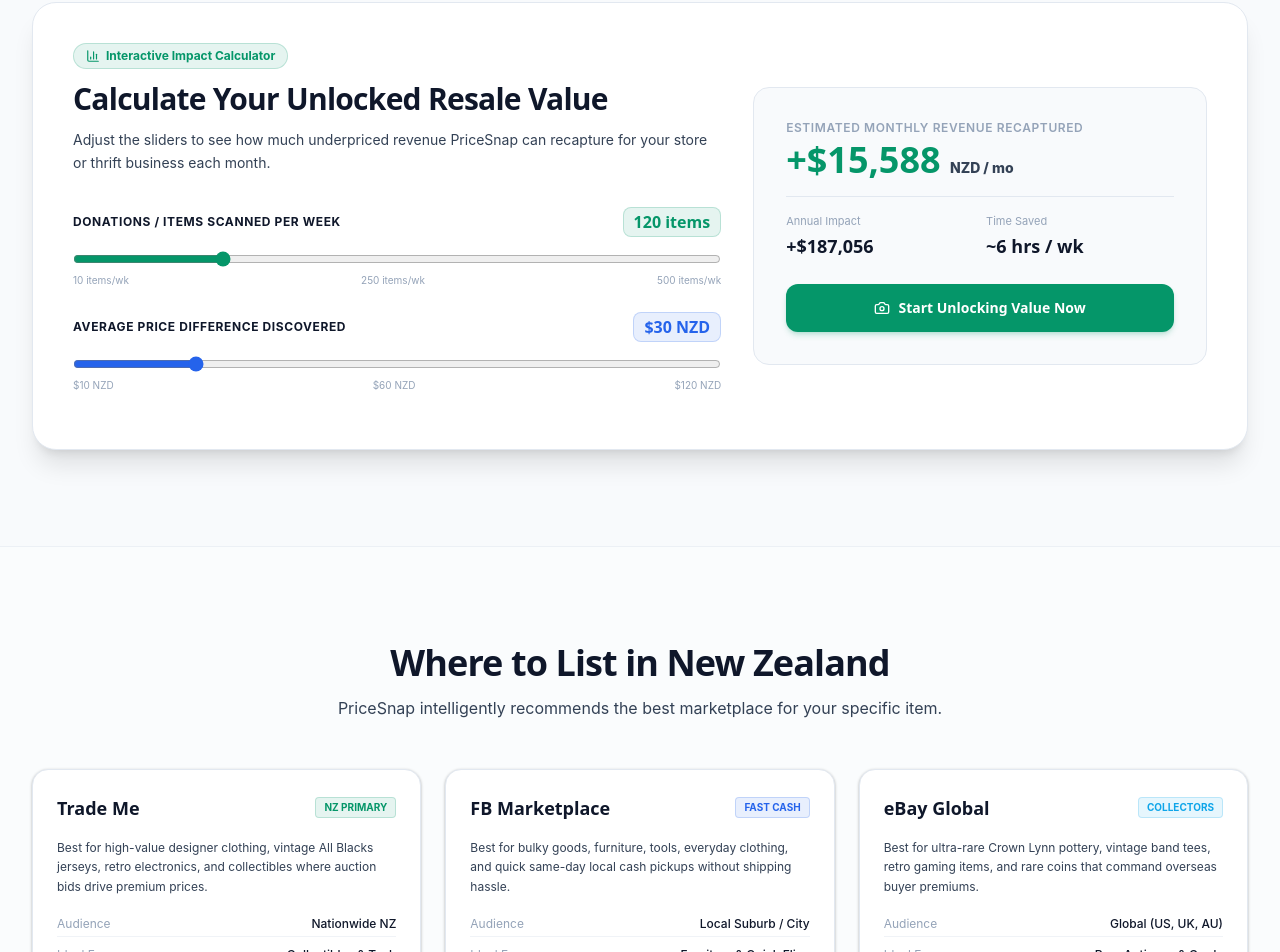
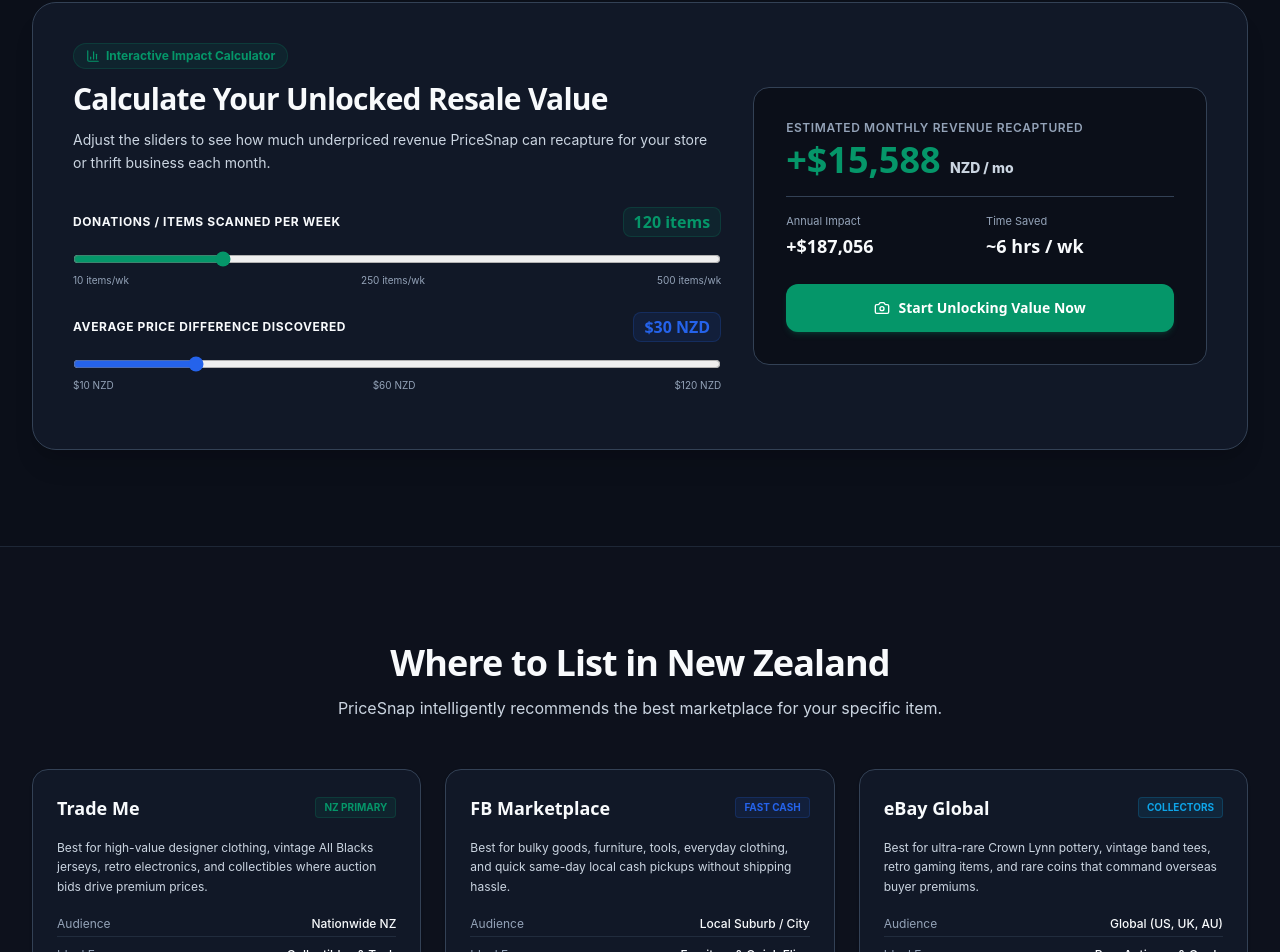
Before and after one commit to lukeponga-dev/pricesnap, a React (Vite) app: page / in a window 1280 px wide. Shown: the part 2597-3549 px from the top of the page. Built offline with nearby package versions, Linux system fonts and the light colour scheme.

Commit message:
feat: add light and dark mode support
Implement system-wide theme toggling with CSS variables and Tailwind configuration updates. Added state management to handle theme switching and persistence.

```diff
--- a/src/App.tsx
+++ b/src/App.tsx
@@ -57,8 +57,8 @@
   }
 
   return (
-    <div className="w-full min-h-screen bg-slate-900/5 sm:bg-slate-100 flex items-center justify-center">
-      <div className="w-full max-w-md mx-auto h-[100dvh] bg-navy-950 flex flex-col relative overflow-hidden font-body text-ink transition-colors selection:bg-snap/20 sm:h-screen sm:border-x border-surface/50 sm:shadow-2xl">
+    <div className="w-full min-h-screen bg-slate-200/60 dark:bg-slate-950/90 flex items-center justify-center transition-colors duration-200">
+      <div className="w-full max-w-md mx-auto h-[100dvh] bg-navy-950 flex flex-col relative overflow-hidden font-body text-ink transition-colors duration-200 selection:bg-snap/20 sm:h-screen sm:border-x border-surface sm:shadow-2xl">
         <Header />
 
         <div className="flex-1 relative overflow-hidden">
--- a/src/components/Layout.tsx
+++ b/src/components/Layout.tsx
@@ -6,7 +6,7 @@
 import { useOnlineStatus } from '../hooks/useOnlineStatus';
 
 export function Header() {
-  const { screen, setScreen } = useAppState();
+  const { screen, setScreen, resolvedTheme, theme, setTheme } = useAppState();
   const isOnline = useOnlineStatus();
 
   const steps = [
@@ -18,13 +18,17 @@
   const currentStepIndex = steps.findIndex(s => s.id === screen);
   const showSteps = currentStepIndex >= 0;
 
+  const toggleTheme = () => {
+    setTheme(resolvedTheme === 'dark' ? 'light' : 'dark');
+  };
+
   return (
     <header className="fixed top-0 inset-x-0 z-50 h-16 px-4 flex items-center justify-between bg-navy-950/80 backdrop-blur-md border-b border-surface transition-colors">
       <div className="flex-1 flex items-center gap-1">
         {(screen === 'result') && (
           <button
             onClick={() => setScreen('scanner')}
-            className="p-2 -ml-2 rounded-full hover:bg-surface transition-colors text-ink-dim hover:text-ink"
+            className="p-2 -ml-2 rounded-full hover:bg-surface transition-colors text-ink-dim hover:text-ink cursor-pointer"
             aria-label="Go back"
           >
             <ArrowLeft className="w-5 h-5" />
@@ -33,7 +37,7 @@
         {(screen === 'home' || screen === 'scanner' || screen === 'history' || screen === 'settings') && (
           <button
             onClick={() => setScreen('landing')}
-            className="flex items-center gap-2 hover:opacity-85 transition-opacity text-left group"
+            className="flex items-center gap-2 hover:opacity-85 transition-opacity text-left group cursor-pointer"
             title="Return to Landing Page"
           >
             <Logo className="w-8 h-8 group-hover:scale-105 transition-transform" />
@@ -50,7 +54,7 @@
                 <div className={cn(
                   "w-8 h-8 rounded-full flex items-center justify-center transition-colors duration-300",
                   currentStepIndex === idx
-                    ? "bg-snap text-navy-950"
+                    ? "bg-snap text-white"
                     : currentStepIndex > idx
                       ? "bg-snap/20 text-snap"
                       : "bg-surface text-ink-faint"
@@ -79,6 +83,19 @@
       </div>
 
       <div className="flex-1 flex items-center justify-end gap-2">
+        <button
+          onClick={toggleTheme}
+          className="p-1.5 rounded-lg bg-navy-900 border border-surface text-ink-dim hover:text-ink hover:border-snap/40 transition-all cursor-pointer"
+          title={`Switch to ${resolvedTheme === 'dark' ? 'Light' : 'Dark'} mode`}
+          aria-label="Toggle theme"
+        >
+          {resolvedTheme === 'dark' ? (
+            <Sun className="w-3.5 h-3.5 text-amber-400" />
+          ) : (
+            <Moon className="w-3.5 h-3.5 text-slate-700" />
+          )}
+        </button>
+
         {isOnline ? (
           <span className="inline-flex items-center gap-1 px-2 py-0.5 text-[10px] font-semibold text-snap bg-snap/10 rounded-full border border-snap/20">
             <span className="h-1.5 w-1.5 rounded-full bg-snap animate-pulse" />
--- a/src/index.css
+++ b/src/index.css
@@ -2,25 +2,47 @@
 @config "../tailwind.config.ts";
 @import url("https://fonts.googleapis.com/css2?family=Space+Grotesk:wght@400;500;600;700&family=Inter:wght@400;500;600&display=swap");
 
+:root {
+  --color-bg-950: 248 250 252;     /* Slate 50 - Light Canvas Background */
+  --color-bg-900: 255 255 255;     /* White - Light Card Background */
+  --color-bg-800: 241 245 249;     /* Slate 100 - Light Hover / Sub-layer */
+  --color-bg-750: 226 232 240;     /* Slate 200 - Light Active Pill */
+  --color-surface: 226 232 240;    /* Slate 200 - Light Border */
+  --color-ink: 15 23 42;          /* Slate 900 - Dark Primary Text */
+  --color-ink-dim: 71 85 105;      /* Slate 600 - Dim Secondary Text */
+  --color-ink-faint: 148 163 184;  /* Slate 400 - Faint Tertiary Text */
+}
+
+.dark {
+  --color-bg-950: 11 15 25;        /* Midnight Navy - Dark Canvas Background */
+  --color-bg-900: 17 24 39;        /* Slate 900 - Dark Card Background */
+  --color-bg-800: 30 41 59;        /* Slate 800 - Dark Hover / Sub-layer */
+  --color-bg-750: 51 65 85;        /* Slate 700 - Dark Active Pill */
+  --color-surface: 51 65 85;       /* Slate 700 - Dark Border */
+  --color-ink: 248 250 252;       /* Slate 50 - Crisp White / Light Text */
+  --color-ink-dim: 203 213 225;    /* Slate 300 - Muted Light Text */
+  --color-ink-faint: 148 163 184;  /* Slate 400 - Faint Meta Text */
+}
+
 @layer base {
   html {
-    @apply bg-navy-950 text-ink antialiased font-body text-base;
+    @apply bg-navy-950 text-ink antialiased font-body text-base transition-colors duration-200;
     scroll-behavior: smooth;
   }
 
-  body { @apply min-h-screen; }
+  body { @apply min-h-screen transition-colors duration-200; }
 
   h1 { @apply text-3xl font-display font-semibold text-ink tracking-tight; }
   h2 { @apply text-2xl font-display font-semibold text-ink tracking-tight; }
   h3 { @apply text-xl font-display font-medium text-ink; }
   p  { @apply text-base leading-relaxed text-ink/80; }
 
-  ::selection { background: rgba(16, 185, 129, 0.2); color: #0F172A; }
+  ::selection { background: rgba(16, 185, 129, 0.2); color: inherit; }
 
   ::-webkit-scrollbar { width: 6px; }
-  ::-webkit-scrollbar-track { background: #F8FAFC; }
-  ::-webkit-scrollbar-thumb { background: #E2E8F0; border-radius: 3px; }
-  ::-webkit-scrollbar-thumb:hover { background: #CBD5E1; }
+  ::-webkit-scrollbar-track { background: rgb(var(--color-bg-950)); }
+  ::-webkit-scrollbar-thumb { background: rgb(var(--color-surface)); border-radius: 3px; }
+  ::-webkit-scrollbar-thumb:hover { background: rgb(var(--color-ink-faint)); }
 }
 
 @layer components {
@@ -29,27 +51,27 @@
     @apply inline-flex items-center justify-center gap-2
            bg-snap text-white rounded-btn px-6 py-3
            font-display font-semibold text-base
-           transition-transform duration-100 active:scale-95
-           hover:bg-snap-light cursor-pointer shadow-sm;
+           transition-all duration-100 active:scale-95
+           hover:bg-snap-dark cursor-pointer shadow-sm;
   }
   .pw-btn-outline {
     @apply inline-flex items-center justify-center gap-2
            bg-transparent text-ink border border-surface rounded-btn
            px-6 py-3 font-display font-medium text-base
-           transition-transform duration-100 active:scale-95
-           hover:bg-navy-900 cursor-pointer;
+           transition-all duration-100 active:scale-95
+           hover:bg-navy-800 cursor-pointer;
   }
   .pw-btn-soft {
     @apply inline-flex items-center justify-center gap-2
            bg-snap/10 text-snap border border-snap/20 rounded-btn
            px-6 py-3 font-display font-medium text-base
-           transition-transform duration-100 active:scale-95
-           hover:bg-snap/15 cursor-pointer;
+           transition-all duration-100 active:scale-95
+           hover:bg-snap/20 cursor-pointer;
   }
 
   /* Cards */
-  .pw-card { @apply bg-white rounded-card p-5 shadow-card border border-surface; }
-  .pw-card-sm { @apply bg-white rounded-lg p-3 shadow-card border border-surface; }
+  .pw-card { @apply bg-navy-900 text-ink rounded-card p-5 shadow-sm border border-surface transition-colors duration-200; }
+  .pw-card-sm { @apply bg-navy-900 text-ink rounded-lg p-3 shadow-sm border border-surface transition-colors duration-200; }
 
   /* Tags */
   .pw-tag {
@@ -67,23 +89,23 @@
 
   /* Inputs */
   .pw-input {
-    @apply w-full rounded-btn border border-surface bg-white/40
+    @apply w-full rounded-btn border border-surface bg-navy-900/60
            px-4 py-3 text-base text-ink placeholder:text-ink-faint
            font-body focus:border-snap focus:outline-none focus:ring-1
-           focus:ring-snap/30 transition-colors;
+           focus:ring-snap/30 transition-colors duration-200;
   }
 
   /* Bottom Nav */
   .pw-bottom-nav {
-    @apply fixed bottom-0 left-0 right-0 bg-white/90 backdrop-blur-md
-           border-t border-surface flex justify-around py-2 z-40;
+    @apply fixed bottom-0 left-0 right-0 bg-navy-950/90 backdrop-blur-md
+           border-t border-surface flex justify-around py-2 z-40 transition-colors duration-200;
   }
   .pw-nav-link {
     @apply flex flex-col items-center gap-0.5 px-4 py-1
-           text-xs font-medium text-ink-faint transition-colors
+           text-xs font-medium text-ink-faint transition-colors duration-200
            hover:text-snap;
   }
-  .pw-nav-link-active { @apply text-snap; }
+  .pw-nav-link-active { @apply text-snap font-semibold; }
 
   /* Scan line */
   .pw-scan-line {
@@ -105,7 +127,7 @@
 
   /* Text helpers */
   .pw-text-heading { @apply font-display font-semibold text-ink tracking-tight; }
-  .pw-text-body { @apply text-ink/70 leading-relaxed; }
+  .pw-text-body { @apply text-ink/80 leading-relaxed; }
   .pw-text-meta { @apply text-xs text-ink-faint font-mono; }
 
   /* Gradient */
--- a/src/screens/SettingsScreen.tsx
+++ b/src/screens/SettingsScreen.tsx
@@ -1,12 +1,97 @@
 import { useAppState } from '../store';
-import { Smartphone, Shield, FileText, ExternalLink, Home } from 'lucide-react';
+import { Smartphone, Shield, FileText, ExternalLink, Home, Sun, Moon, Laptop, Palette, Check } from 'lucide-react';
 import { PWAInstallButton } from '../components/PWAInstallButton';
+import { ThemeMode } from '../types';
 
 export default function SettingsScreen() {
-  const { setScreen } = useAppState();
+  const { setScreen, theme, resolvedTheme, setTheme } = useAppState();
+
+  const themeOptions: { id: ThemeMode; label: string; icon: typeof Sun; desc: string }[] = [
+    {
+      id: 'light',
+      label: 'Light',
+      icon: Sun,
+      desc: 'High contrast daylight palette'
+    },
+    {
+      id: 'dark',
+      label: 'Dark',
+      icon: Moon,
+      desc: 'Deep midnight navy palette'
+    },
+    {
+      id: 'system',
+      label: 'System',
+      icon: Laptop,
+      desc: 'Syncs with device preference'
+    }
+  ];
 
   return (
     <div className="w-full h-full flex flex-col pt-20 pb-28 px-4 overflow-y-auto bg-navy-950 space-y-4">
+
+      {/* Theme & Appearance Controller Card */}
+      <div className="pw-card flex flex-col">
+        <div className="flex items-start justify-between gap-3 mb-3.5">
+          <div className="flex items-start gap-3">
+            <div className="p-2 bg-snap/10 text-snap rounded-lg border border-snap/25">
+              <Palette className="w-5 h-5" />
+            </div>
+            <div>
+              <div className="flex items-center gap-2">
+                <h3 className="font-display font-semibold text-ink text-sm">Theme & Appearance</h3>
+                <span className="text-[10px] font-mono font-semibold px-2 py-0.5 rounded-full bg-navy-800 text-ink-dim border border-surface">
+                  {resolvedTheme === 'dark' ? 'Dark Active' : 'Light Active'}
+                </span>
+              </div>
+              <p className="text-xs text-ink-dim mt-0.5">Customise the visual palette for day or night scanning.</p>
+            </div>
+          </div>
+        </div>
+
+        {/* 3-Way Segmented Theme Selector */}
+        <div className="grid grid-cols-3 gap-2 p-1 bg-navy-800 rounded-xl border border-surface mb-3">
+          {themeOptions.map((opt) => {
+            const Icon = opt.icon;
+            const isSelected = theme === opt.id;
+            return (
+              <button
+                key={opt.id}
+                onClick={() => setTheme(opt.id)}
+                className={`py-2 px-2 rounded-lg flex flex-col sm:flex-row items-center justify-center gap-1.5 transition-all text-xs font-semibold cursor-pointer ${
+                  isSelected
+                    ? 'bg-navy-900 text-snap shadow-sm border border-snap/30'
+                    : 'text-ink-dim hover:text-ink hover:bg-navy-900/50'
+                }`}
+                aria-pressed={isSelected}
+              >
+                <Icon className={`w-4 h-4 ${isSelected ? 'text-snap' : 'text-ink-faint'}`} />
+                <span>{opt.label}</span>
+                {isSelected && <Check className="w-3 h-3 text-snap hidden sm:inline" />}
+              </button>
+            );
+          })}
+        </div>
+
+        {/* Theme Palette Swatch Visualizer */}
+        <div className="pt-3 border-t border-surface flex items-center justify-between">
+          <span className="text-[11px] text-ink-faint">Palette Swatches:</span>
+          <div className="flex items-center gap-1.5">
+            <div className="flex items-center gap-1 px-2 py-0.5 rounded-md bg-navy-950 border border-surface text-[10px] text-ink-dim" title="Canvas background">
+              <span className="w-2.5 h-2.5 rounded-full bg-navy-950 border border-surface" />
+              <span>Canvas</span>
+            </div>
+            <div className="flex items-center gap-1 px-2 py-0.5 rounded-md bg-navy-900 border border-surface text-[10px] text-ink-dim" title="Card background">
+              <span className="w-2.5 h-2.5 rounded-full bg-navy-900 border border-surface" />
+              <span>Cards</span>
+            </div>
+            <div className="flex items-center gap-1 px-2 py-0.5 rounded-md bg-snap/10 border border-snap/20 text-[10px] text-snap" title="Accent emerald">
+              <span className="w-2.5 h-2.5 rounded-full bg-snap" />
+              <span>Accent</span>
+            </div>
+          </div>
+        </div>
+      </div>
 
       {/* Welcome Landing Page Card */}
       <div className="pw-card flex flex-col">
@@ -22,7 +107,7 @@
           </div>
           <button
             onClick={() => setScreen('landing')}
-            className="px-3.5 py-1.5 text-xs font-semibold rounded-full bg-navy-900 hover:bg-navy-800 text-ink border border-surface flex items-center gap-1.5 transition-all shrink-0"
+            className="px-3.5 py-1.5 text-xs font-semibold rounded-full bg-navy-900 hover:bg-navy-800 text-ink border border-surface flex items-center gap-1.5 transition-all shrink-0 cursor-pointer"
           >
             <Home className="w-3.5 h-3.5 text-snap" />
             <span>Landing</span>
@@ -63,7 +148,7 @@
           </div>
           <button
             onClick={() => setScreen('privacy')}
-            className="px-3.5 py-1.5 text-xs font-semibold rounded-full bg-navy-900 hover:bg-navy-800 text-ink border border-surface flex items-center gap-1.5 transition-all shrink-0"
+            className="px-3.5 py-1.5 text-xs font-semibold rounded-full bg-navy-900 hover:bg-navy-800 text-ink border border-surface flex items-center gap-1.5 transition-all shrink-0 cursor-pointer"
           >
             <FileText className="w-3.5 h-3.5 text-snap" />
             <span>Privacy</span>
@@ -78,7 +163,7 @@
         <p className="text-xs text-ink-dim mb-3 leading-relaxed">
           PriceSnap is an AI-powered price scanner built for op shop staff and individuals to value thrift finds, resale items, clothing, sneakers, collectibles, and secondhand goods in seconds.
         </p>
-        <div className="text-[11px] text-ink-faint font-mono">Version 1.0.0 • Secure AI Valuation</div>
+        <div className="text-[11px] text-ink-faint font-mono">Version 1.0.0 • NZ Market Calibrated</div>
       </div>
     </div>
   );
--- a/src/store.tsx
+++ b/src/store.tsx
@@ -1,5 +1,5 @@
 import React, { createContext, useContext, useState, useEffect } from 'react';
-import { ScanResult, Screen } from './types';
+import { ScanResult, Screen, ThemeMode } from './types';
 import { generateMockResult } from './mockData';
 import { triggerHaptic } from './utils';
 
@@ -13,6 +13,9 @@
   startScan: (imageBase64: string) => void;
   toastMessage: string | null;
   showToast: (message: string) => void;
+  theme: ThemeMode;
+  resolvedTheme: 'light' | 'dark';
+  setTheme: (theme: ThemeMode) => void;
 }
 
 const AppStateContext = createContext<AppStateContextType | undefined>(undefined);
@@ -23,6 +26,65 @@
   const [history, setHistory] = useState<ScanResult[]>([]);
   const [currentScan, setCurrentScan] = useState<ScanResult | null>(null);
   const [toastMessage, setToastMessage] = useState<string | null>(null);
+
+  // Theme State with LocalStorage Persistence
+  const [theme, setThemeState] = useState<ThemeMode>(() => {
+    try {
+      const saved = localStorage.getItem('pricesnap_theme');
+      if (saved === 'light' || saved === 'dark' || saved === 'system') {
+        return saved as ThemeMode;
+      }
+    } catch {
+      // fallback
+    }
+    return 'dark'; // Default to sleek modern dark op-shop mode or light
+  });
+
+  const [resolvedTheme, setResolvedTheme] = useState<'light' | 'dark'>('dark');
+
+  useEffect(() => {
+    const updateResolvedTheme = () => {
+      let isDark = false;
+      if (theme === 'dark') {
+        isDark = true;
+      } else if (theme === 'light') {
+        isDark = false;
+      } else {
+        // system
+        isDark = window.matchMedia && window.matchMedia('(prefers-color-scheme: dark)').matches;
+      }
+
+      setResolvedTheme(isDark ? 'dark' : 'light');
+
+      if (isDark) {
+        document.documentElement.classList.add('dark');
+        document.documentElement.setAttribute('data-theme', 'dark');
+      } else {
+        document.documentElement.classList.remove('dark');
+        document.documentElement.setAttribute('data-theme', 'light');
+      }
+    };
+
+    updateResolvedTheme();
+
+    try {
+      localStorage.setItem('pricesnap_theme', theme);
+    } catch {
+      // ignore
+    }
+
+    if (theme === 'system' && window.matchMedia) {
+      const mediaQuery = window.matchMedia('(prefers-color-scheme: dark)');
+      const listener = () => updateResolvedTheme();
+      mediaQuery.addEventListener('change', listener);
+      return () => mediaQuery.removeEventListener('change', listener);
+    }
+  }, [theme]);
+
+  const setTheme = (newTheme: ThemeMode) => {
+    triggerHaptic();
+    setThemeState(newTheme);
+  };
 
   const setScreen = (newScreen: Screen) => {
     const order: Record<Screen, number> = { landing: 0, home: 1, scanner: 2, history: 3, settings: 4, analyzing: 5, result: 6, pitch: 7, privacy: 8 };
@@ -79,7 +141,8 @@
 
   return (
     <AppStateContext.Provider value={{
-      screen, setScreen, direction, history, addToHistory, currentScan, startScan, toastMessage, showToast
+      screen, setScreen, direction, history, addToHistory, currentScan, startScan, toastMessage, showToast,
+      theme, resolvedTheme, setTheme
     }}>
       {children}
     </AppStateContext.Provider>
--- a/src/types.ts
+++ b/src/types.ts
@@ -1,4 +1,6 @@
 export type Screen = 'landing' | 'home' | 'scanner' | 'analyzing' | 'result' | 'history' | 'settings' | 'pitch' | 'privacy';
+
+export type ThemeMode = 'light' | 'dark' | 'system';
 
 export interface ProductInfo {
   name: string;
--- a/tailwind.config.ts
+++ b/tailwind.config.ts
@@ -11,15 +11,20 @@
       // ── Colours ──────────────────────────────
       colors: {
         navy: {
-          950: "#F8FAFC", // Slate 50 - Background
-          900: "#FFFFFF", // White - Card Background
-          800: "#F1F5F9", // Slate 100 - Hover Background
+          950: "rgb(var(--color-bg-950) / <alpha-value>)", // Canvas Background
+          900: "rgb(var(--color-bg-900) / <alpha-value>)", // Card / Container Background
+          800: "rgb(var(--color-bg-800) / <alpha-value>)", // Sub-card / Elevated Hover
+          750: "rgb(var(--color-bg-750) / <alpha-value>)", // Active pill / selection
         },
-        surface: "#E2E8F0", // Slate 200 - Borders and Dividers
+        surface: "rgb(var(--color-surface) / <alpha-value>)", // Borders and Dividers
         snap: { DEFAULT: "#059669", dark: "#047857", light: "#10B981" }, // Emerald Green
-        lime: { DEFAULT: "#2563EB", dark: "#1D4ED8" }, // Blue
-        amber: { DEFAULT: "#0EA5E9", dark: "#0284C7" }, // Sky Blue
-        ink: { DEFAULT: "#0F172A", dim: "#334155", faint: "#94A3B8" }, // Slate 900 / 700 / 400
+        lime: { DEFAULT: "#2563EB", dark: "#1D4ED8", light: "#3B82F6" }, // Blue
+        amber: { DEFAULT: "#0EA5E9", dark: "#0284C7", light: "#38BDF8" }, // Sky / Amber
+        ink: {
+          DEFAULT: "rgb(var(--color-ink) / <alpha-value>)", // Primary Text
+          dim: "rgb(var(--color-ink-dim) / <alpha-value>)", // Secondary Text
+          faint: "rgb(var(--color-ink-faint) / <alpha-value>)", // Tertiary / Meta Text
+        },
       },
 
       // ── Fonts ────────────────────────────────
```
